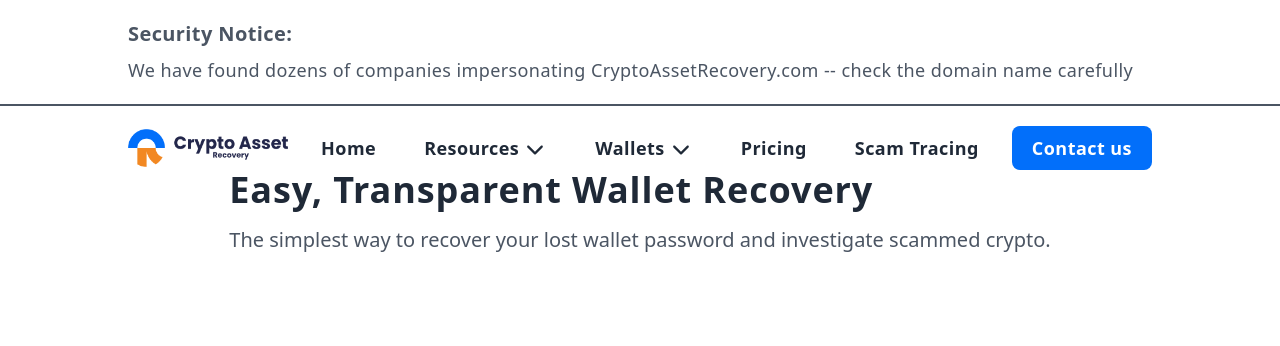
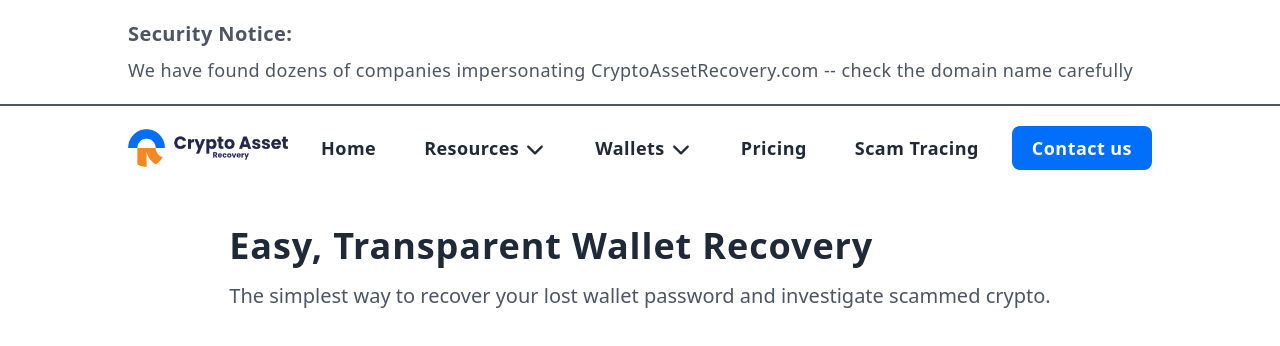
Before and after one commit to sheymantech/crptorecovery, a React (Vite) app: page / in a window 1280 px wide. Shown: the top 346 px of the page. Built offline with nearby package versions, Linux system fonts and the light colour scheme.

Commit message:
new feature

```diff
--- a/src/ui/Hero.jsx
+++ b/src/ui/Hero.jsx
@@ -1,7 +1,7 @@
 function Hero() {
   return (
     <div className="lg:px-32 px-6 flex flex-wrap justify-center items-center gap-5 w-full text-left ">
-      <div className="flex flex-col gap-y-4">
+      <div className="flex flex-col gap-y-4 py-14">
         <h1 className="font-bold text-4xl tracking-wide text-gray-800">
           Easy, Transparent Wallet Recovery
         </h1>
```
